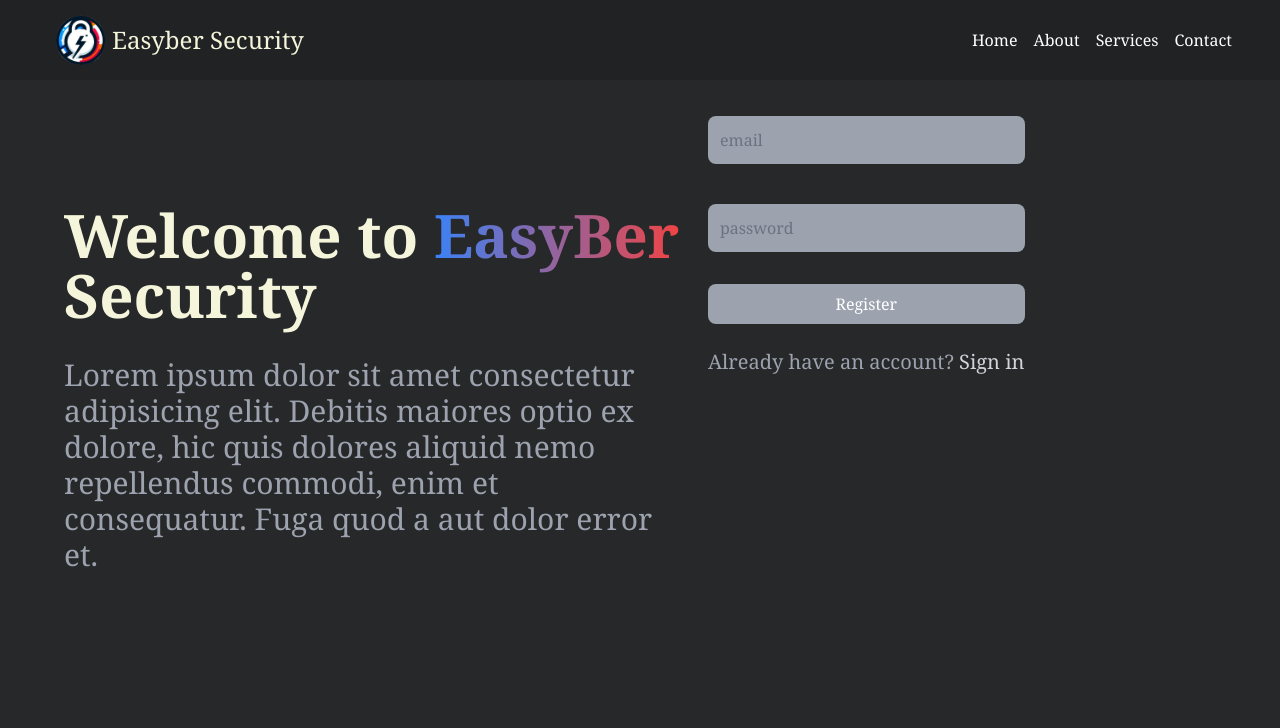
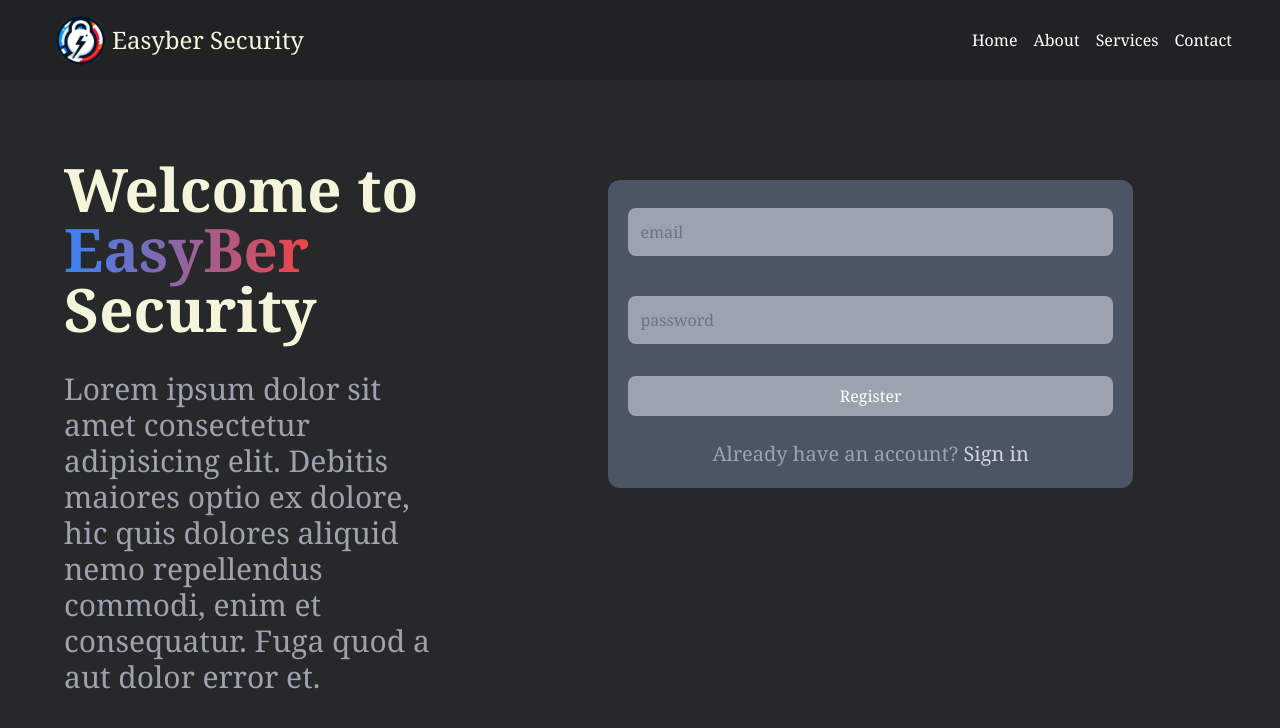
Before and after one commit to MuratOzte/Cyber-security-project, a React (Vite) app in the folder client/: page / in a window 1280 px wide. Shown: the top 728 px of the page. Built offline with nearby package versions, Linux system fonts and the light colour scheme.

Commit message:
Update authentication components and styles in HeroSection

```diff
--- a/client/src/components/home/HeroSection/Auth.tsx
+++ b/client/src/components/home/HeroSection/Auth.tsx
@@ -6,7 +6,7 @@ const Auth = () => {
     const [isLogin, setIsLogin] = useState(true);
 
     return (
-        <div className="select-none">
+        <div className="select-none w-full flex justify-center h-[350px] items-center">
             {isLogin ? (
                 <LoginContainer setIsLogin={setIsLogin} />
             ) : (
--- a/client/src/components/home/HeroSection/LoginContainer.tsx
+++ b/client/src/components/home/HeroSection/LoginContainer.tsx
@@ -31,7 +31,7 @@ const LoginContainer: React.FC<LoginContainerProps> = ({
     const handleSubmit = () => {};
 
     return (
-        <form className="flex flex-col space-y-6 items-center h-full mt-7">
+        <form className="flex flex-col space-y-6 items-center mt-[20%] w-2/3 rounded-xl bg-gray-600 p-5">
             <motion.input
                 initial="hidden"
                 variants={variants}
--- a/client/src/components/home/HeroSection/RegisterContainer.tsx
+++ b/client/src/components/home/HeroSection/RegisterContainer.tsx
@@ -67,7 +67,7 @@ const RegisterContainer: React.FC<RegisterContainerProps> = () => {
     };
 
     return (
-        <div className="w-1/2 h-5/6 p-12 px-4 sm:px-16">
+        <div className="w-2/3 h-5/6 p-12 px-4 sm:px-16">
             <motion.div
                 className="w-full h-full rounded-xl bg-gray-600 p-8 shadow-lg"
                 variants={variants}
```
